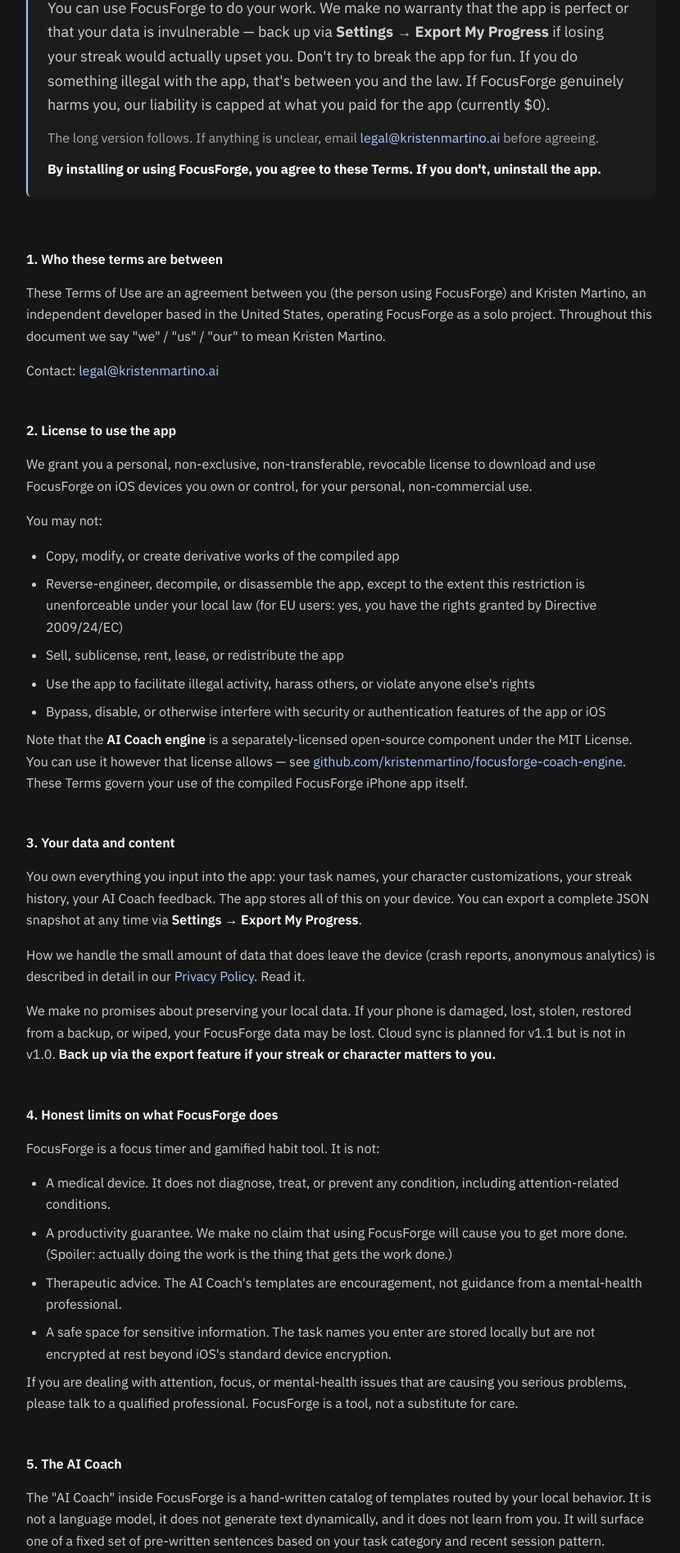
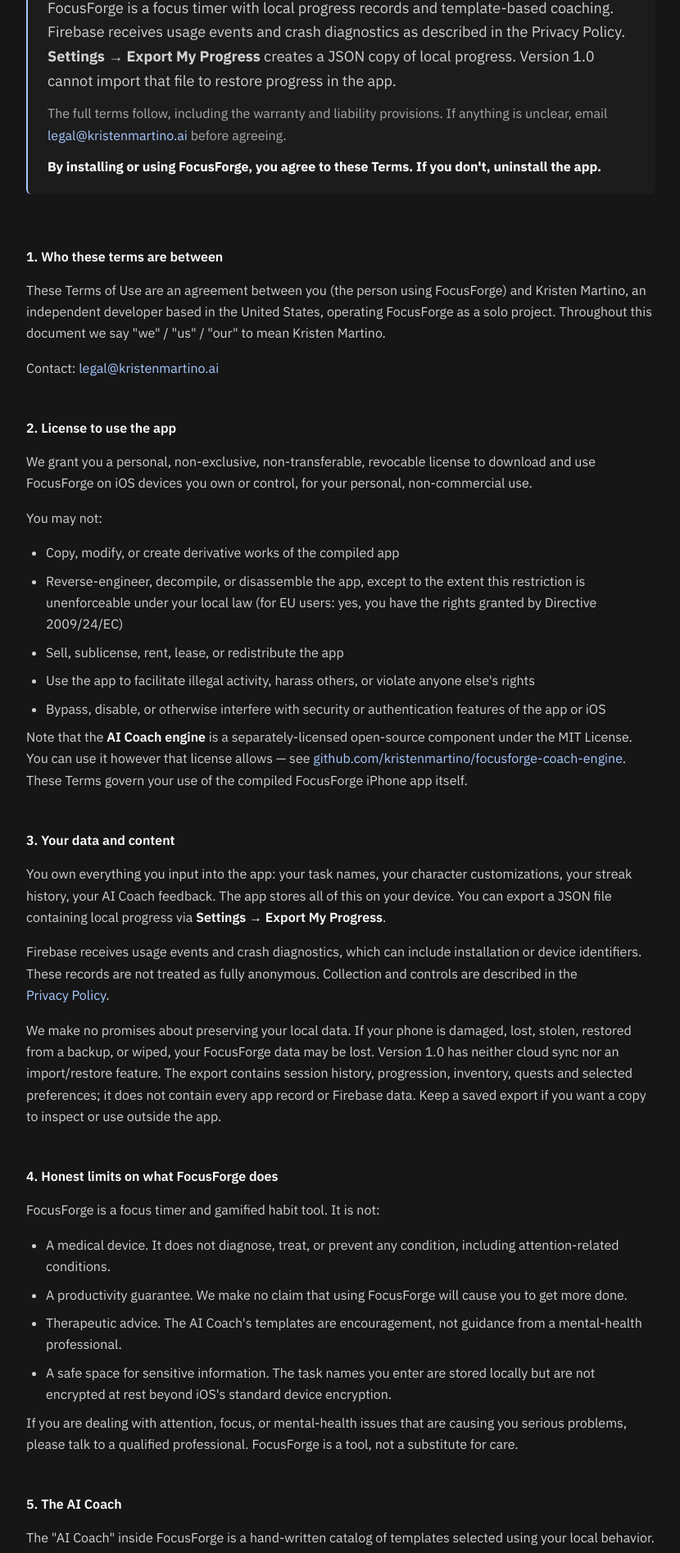
Before and after one commit to kristenmartino/portfolio-v2, a Next.js app: page /focusforge/terms in a window 1280 px wide. Shown: the part 375-2270 px from the top of the page at 82% size, without its empty margins (32-862 px from the left). Built offline with nearby package versions, Linux system fonts and the light colour scheme.

Commit message:
fix(content): correct data claims and refresh evaluation evidence

```diff
--- a/src/app/focusforge/privacy/page.tsx
+++ b/src/app/focusforge/privacy/page.tsx
@@ -174,6 +174,13 @@ export default function FocusForgePrivacyPolicy() {
                   It is not an export of Firebase Analytics or Crashlytics records.
                 </p>
                 <p>
+                  Version 1.0 has no import/restore feature. The JSON file is
+                  a copy for inspection or use outside the app; exporting it
+                  does not provide an in-app recovery path after reinstalling
+                  the app or changing devices. It does not include every app
+                  record, such as individual coaching-prompt feedback events.
+                </p>
+                <p>
                   If you save or share that file through Files, email, AirDrop, or another
                   destination, its contents leave the app at your direction. Your chosen service
                   and device backup settings may retain copies.
--- a/src/app/focusforge/terms/page.tsx
+++ b/src/app/focusforge/terms/page.tsx
@@ -7,7 +7,7 @@ import { Mono } from "@/components/typography/Mono";
 export const metadata: Metadata = {
   title: "FocusForge — Terms of Use",
   description:
-    "FocusForge's terms of use. Personal use license, honest limits on what the app does, fair liability terms. Built solo by Kristen Martino.",
+    "FocusForge's terms of use: the app license, local data export, template-based coaching, and conditions of use.",
   robots: { index: true, follow: true },
 };
 
@@ -45,7 +45,7 @@ export default function FocusForgeTermsOfUse() {
                 <span className="font-medium text-[var(--color-graphite-20)]">
                   Last updated:
                 </span>{" "}
-                May 17, 2026
+                October 24, 2026
               </span>
             </div>
 
@@ -54,17 +54,17 @@ export default function FocusForgeTermsOfUse() {
                 The short version
               </Mono>
               <p className="mt-4 text-base md:text-lg leading-relaxed text-[var(--color-graphite-20)]">
-                You can use FocusForge to do your work. We make no warranty
-                that the app is perfect or that your data is invulnerable —
-                back up via <strong>Settings → Export My Progress</strong> if
-                losing your streak would actually upset you. Don&apos;t try to
-                break the app for fun. If you do something illegal with the
-                app, that&apos;s between you and the law. If FocusForge genuinely
-                harms you, our liability is capped at what you paid for the
-                app (currently $0).
+                FocusForge is a focus timer with local progress records and
+                template-based coaching. Firebase receives usage events and
+                crash diagnostics as described in the{" "}
+                <Link href="/focusforge/privacy">Privacy Policy</Link>.
+                <strong> Settings → Export My Progress</strong> creates a JSON
+                copy of local progress. Version 1.0 cannot import that file
+                to restore progress in the app.
               </p>
               <p className="mt-3 text-base leading-relaxed text-[var(--color-graphite-40)]">
-                The long version follows. If anything is unclear, email{" "}
+                The full terms follow, including the warranty and liability
+                provisions. If anything is unclear, email{" "}
                 <a
                   href="mailto:legal@kristenmartino.ai"
                   className="text-[var(--color-signal-blue-soft)] underline-offset-4 hover:underline"
@@ -144,23 +144,25 @@ export default function FocusForgeTermsOfUse() {
                   You own everything you input into the app: your task names,
                   your character customizations, your streak history, your AI
                   Coach feedback. The app stores all of this on your device.
-                  You can export a complete JSON snapshot at any time via{" "}
+                  You can export a JSON file containing local progress via{" "}
                   <strong>Settings → Export My Progress</strong>.
                 </p>
                 <p>
-                  How we handle the small amount of data that does leave the
-                  device (crash reports, anonymous analytics) is described in
-                  detail in our <Link href="/focusforge/privacy">Privacy Policy</Link>. Read it.
+                  Firebase receives usage events and crash diagnostics, which
+                  can include installation or device identifiers. These
+                  records are not treated as fully anonymous. Collection
+                  and controls are described in the{" "}
+                  <Link href="/focusforge/privacy">Privacy Policy</Link>.
                 </p>
                 <p>
                   We make no promises about preserving your local data. If
                   your phone is damaged, lost, stolen, restored from a
-                  backup, or wiped, your FocusForge data may be lost. Cloud
-                  sync is planned for v1.1 but is not in v1.0.{" "}
-                  <strong>
-                    Back up via the export feature if your streak or character
-                    matters to you.
-                  </strong>
+                  backup, or wiped, your FocusForge data may be lost. Version
+                  1.0 has neither cloud sync nor an import/restore feature.
+                  The export contains session history, progression, inventory,
+                  quests and selected preferences; it does not contain every
+                  app record or Firebase data. Keep a saved export if you want
+                  a copy to inspect or use outside the app.
                 </p>
               </Section>
 
@@ -176,9 +178,7 @@ export default function FocusForgeTermsOfUse() {
                   </li>
                   <li>
                     A productivity guarantee. We make no claim that using
-                    FocusForge will cause you to get more done. (Spoiler:
-                    actually doing the work is the thing that gets the work
-                    done.)
+                    FocusForge will cause you to get more done.
                   </li>
                   <li>
                     Therapeutic advice. The AI Coach&apos;s templates are
@@ -202,11 +202,10 @@ export default function FocusForgeTermsOfUse() {
               <Section title="5. The AI Coach">
                 <p>
                   The &quot;AI Coach&quot; inside FocusForge is a hand-written catalog
-                  of templates routed by your local behavior. It is not a
-                  language model, it does not generate text dynamically, and
-                  it does not learn from you. It will surface one of a fixed
-                  set of pre-written sentences based on your task category
-                  and recent session pattern.
+                  of templates selected using your local behavior. It selects
+                  and fills written prompts using task context and recent
+                  session patterns. It does not call a language model or
+                  train a model on your activity.
                 </p>
                 <p>
                   The coach&apos;s suggestions are general. They may not apply to
@@ -256,9 +255,10 @@ export default function FocusForgeTermsOfUse() {
               <Section title="8. Service availability">
                 <p>
                   FocusForge is provided &quot;as is&quot; and &quot;as available.&quot; We make
-                  no promises about uptime, since the app runs entirely on
-                  your device and does not depend on a backend service.
-                  However:
+                  no promises about uninterrupted availability. The timer,
+                  local progress and coaching run on your device; Firebase
+                  analytics and crash reporting use external services.
+                  In particular:
                 </p>
                 <ul>
                   <li>
--- a/src/content/services.ts
+++ b/src/content/services.ts
@@ -99,7 +99,7 @@ export const engagements: readonly Engagement[] = [
 export const proofHeading = "Related projects.";
 export const proofSub = "These independent projects show the kind of implementation and review work I do. Each case study states what is built, tested or still pending.";
 export const proof: readonly ProofItem[] = [
-  { slug: "eval-harness", name: "Eval Harness", claim: "Building a model-comparison framework.", detail: "Python adapters, task modules, held-out data checks and agent replay tests. The benchmark on Sift's real corpus is pending; no model rankings are claimed.", metric: "Harness implemented · corpus benchmark pending", caseStudyHref: "/work/eval-harness", liveHref: "https://evals.kristenmartino.ai", liveLabel: "View the methodology" },
+  { slug: "eval-harness", name: "Eval Harness", claim: "A measured development baseline.", detail: "Llama 3.1 8B matched 319/400 existing Sift category labels. The references are model-assigned; human label review and the final held-out model comparison remain pending.", metric: "79.8% stored-label agreement · development set", caseStudyHref: "/work/eval-harness", liveHref: "https://evals.kristenmartino.ai/leaderboard", liveLabel: "View development results" },
   {
     slug: "cabana",
     name: "Cabana",
--- a/src/content/work/focusforge.mdx
+++ b/src/content/work/focusforge.mdx
@@ -47,4 +47,6 @@ Users can turn product analytics off under **Settings → Privacy → Send anony
 
 The MVP includes the timer, local session history, character customization, rewards, quests, statistics, and coaching. iPad layouts and CloudKit sync are deferred.
 
+Settings can export local progress as JSON, but v1.0 cannot import that file to restore progress. The [export implementation](https://github.com/kristenmartino/focusforge/blob/555f38fe153694bc22ba9fcb899de0f984d018e3/app/FocusForge/Services/DataExportService.swift) lists the included records.
+
 The next checks are beta use, native accessibility testing, and release preparation. I need to observe whether people return, whether the rewards help them work, and whether the coaching is useful. Retention and focus-quality improvements remain unmeasured.
```
Also changed, not shown: src/content/work.ts (+8 -8 lines), src/content/work/eval-harness.mdx (+19 -7 lines), public/work/eval-harness.png, public/work/gridpulse.png.
